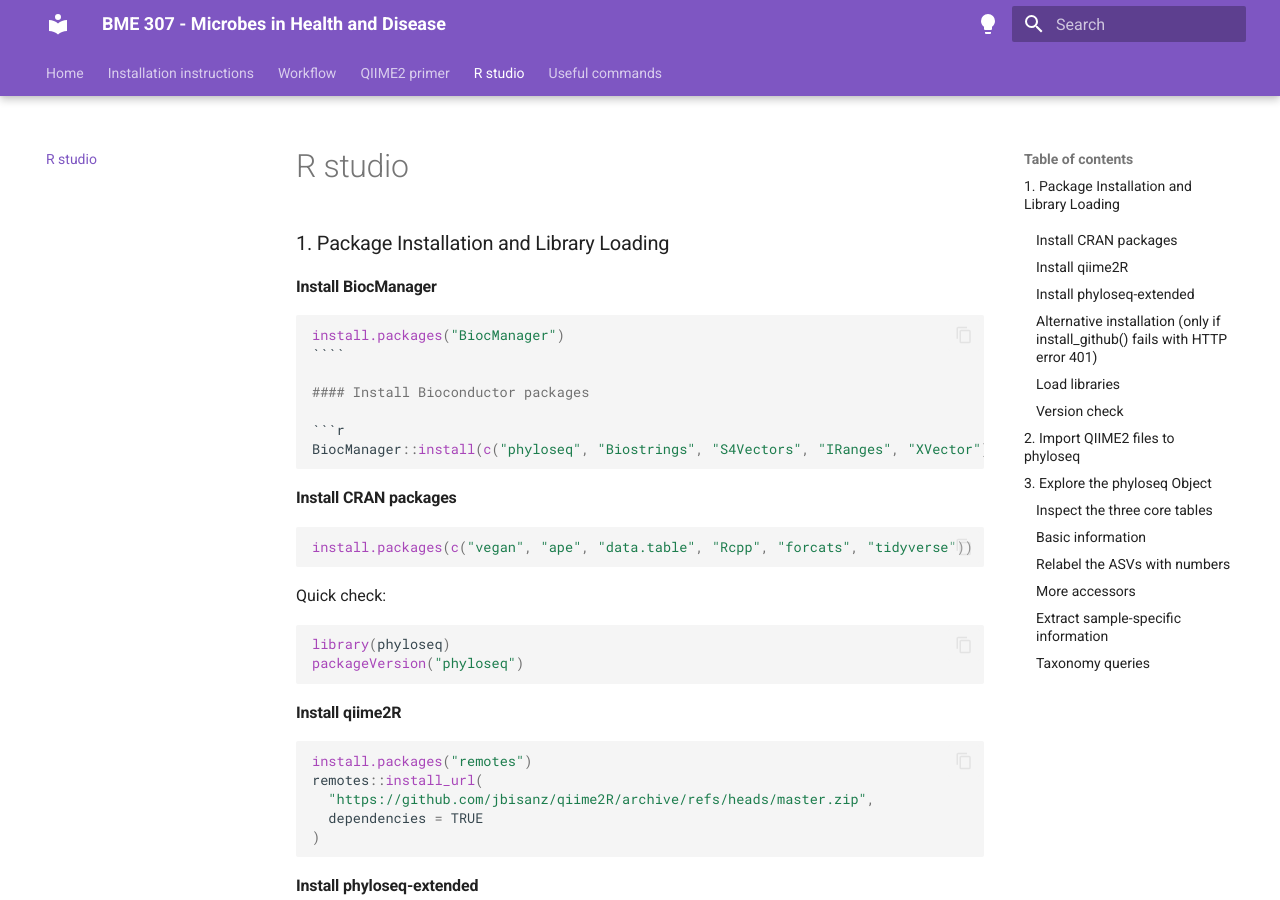
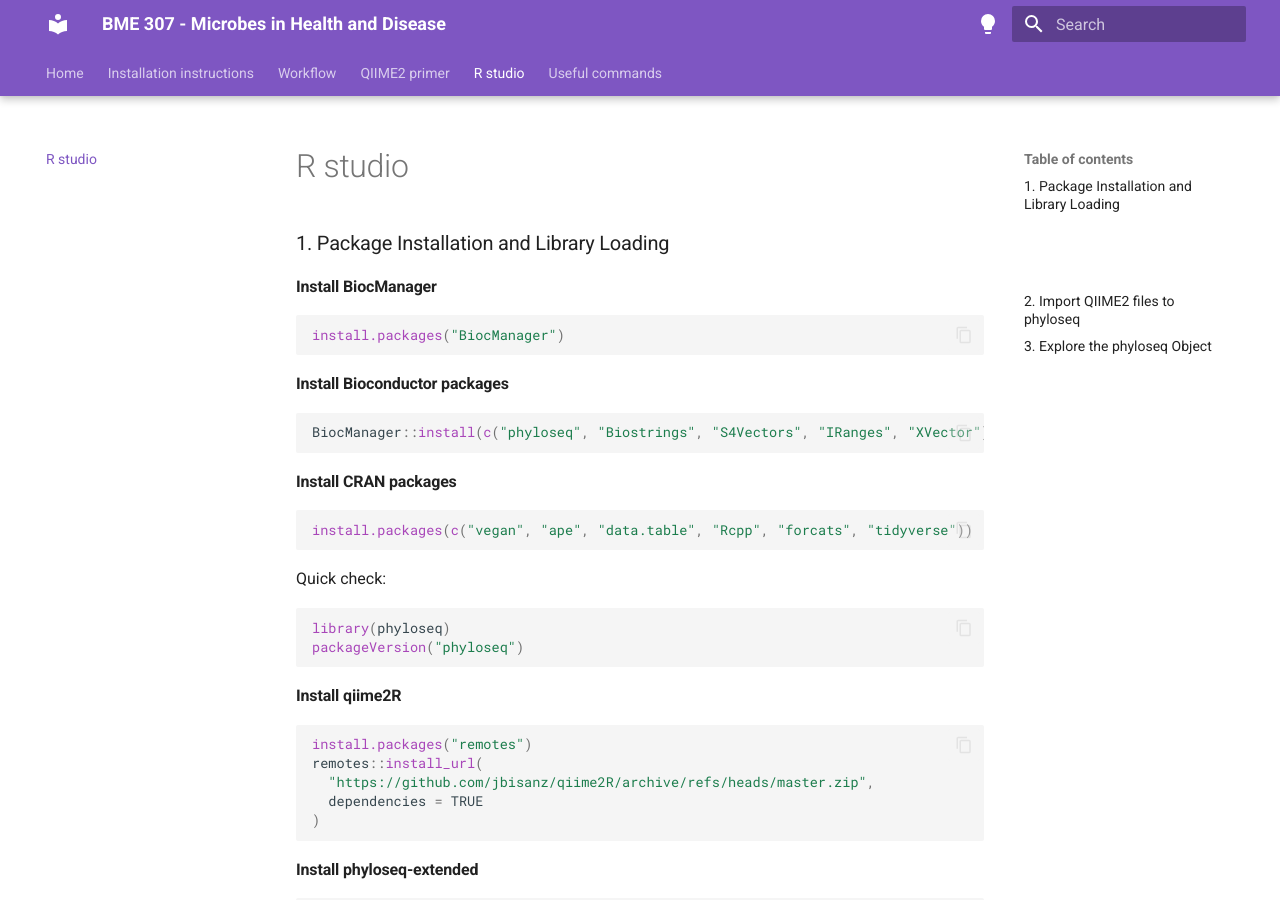
Before and after one commit to natashaztarora/bioinformatics_workflow_bme307, an MkDocs documentation site: the page built from docs/r_studio.md, in a window 1280 px wide and 900 px high. Built offline with MkDocs 1.6.1 and Material for MkDocs 9.7.7, drawn with Linux system fonts in a browser that asks for light colours; some of the changed lines change nothing that is shown.

Commit message:
avoid headers in the table of contents

`````diff
--- a/docs/r_studio.md
+++ b/docs/r_studio.md
@@ -3,17 +3,18 @@
 ### 1. Package Installation and Library Loading
 
 #### Install BiocManager {: data-toc-label="" }
+
 ```r
 install.packages("BiocManager")
-````
+```
 
-#### Install Bioconductor packages
+#### Install Bioconductor packages {: data-toc-label="" }
 
 ```r
 BiocManager::install(c("phyloseq", "Biostrings", "S4Vectors", "IRanges", "XVector"))
 ```
 
-#### Install CRAN packages
+#### Install CRAN packages {: data-toc-label="" }
 
 ```r
 install.packages(c("vegan", "ape", "data.table", "Rcpp", "forcats", "tidyverse"))
@@ -26,7 +27,7 @@ library(phyloseq)
 packageVersion("phyloseq")
 ```
 
-#### Install **qiime2R**
+#### Install **qiime2R**  {: data-toc-label="" }
 
 ```r
 install.packages("remotes")
@@ -36,7 +37,7 @@ remotes::install_url(
 )
 ```
 
-#### Install **phyloseq-extended**
+#### Install **phyloseq-extended**  {: data-toc-label="" }
 
 ```r
 install.packages("remotes")   # only needed once, can skip if already installed
@@ -44,7 +45,7 @@ library(remotes)
 remotes::install_github("mahendra-mariadassou/phyloseq-extended", ref = "dev")
 ```
 
-#### Alternative installation (only if `install_github()` fails with HTTP error 401)
+#### Alternative installation (only if `install_github()` fails with HTTP error 401)  {: data-toc-label="" }
 
 ```r
 # install.packages("gitcreds")   # if not already installed
@@ -61,7 +62,7 @@ library(phyloseq.extended)
 packageVersion("phyloseq.extended")
 ```
 
-#### Load libraries
+#### Load libraries {: data-toc-label="" }
 
 ```r
 library(qiime2R)
@@ -73,7 +74,7 @@ library(data.table)
 library(phyloseq.extended)
 ```
 
-#### Version check
+#### Version check {: data-toc-label="" }
 
 ```r
 pkgs <- c("phyloseq", "qiime2R", "microbiome", "vegan", "ape", "tidyverse")
@@ -124,7 +125,7 @@ load("pseq.RData")
 
 In this section we explore different `phyloseq` accessors to get familiar with the contents of our object.
 
-#### Inspect the three core tables
+#### Inspect the three core tables {: data-toc-label="" }
 
 ```r
 head(otu_table(pseq))     # abundance matrix
@@ -132,7 +133,7 @@ head(tax_table(pseq))     # taxonomy
 head(sample_data(pseq))   # metadata
 ```
 
-#### Basic information
+#### Basic information  {: data-toc-label="" }
 
 ```r
 ntaxa(pseq)               # number of taxa
@@ -141,7 +142,7 @@ sample_names(pseq)        # sample IDs
 head(taxa_names(pseq))    # taxon (ASV) IDs
 ```
 
-#### Relabel the ASVs with numbers
+#### Relabel the ASVs with numbers {: data-toc-label="" }
 
 ```r
 original_ids <- taxa_names(pseq)
@@ -152,7 +153,7 @@ tax_table(pseq) <- cbind(tax_table(pseq), OriginalID = original_ids)
 head(taxa_names(pseq))
 ```
 
-#### More accessors
+#### More accessors {: data-toc-label="" }
 
 ```r
 sample_sums(pseq)                     # total reads per sample
@@ -163,7 +164,7 @@ sample_variables(pseq)                # metadata variables
 get_variable(pseq, "type")            # values of a metadata variable
 ```
 
-#### Extract sample-specific information
+#### Extract sample-specific information  {: data-toc-label="" }
 
 ```r
 # Counts for one sample (if taxa are rows, samples are columns)
@@ -176,7 +177,7 @@ sample_data(pseq)["WT4", ]
 prune_samples("WT4", pseq)
 ```
 
-#### Taxonomy queries
+#### Taxonomy queries {: data-toc-label="" }
 
 ```r
 get_taxa_unique(pseq, "Phylum")
`````
